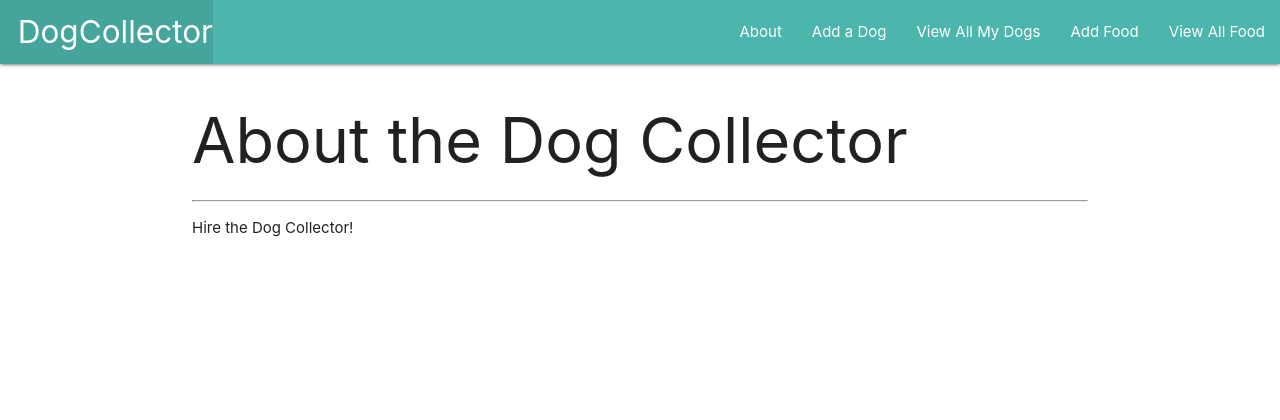
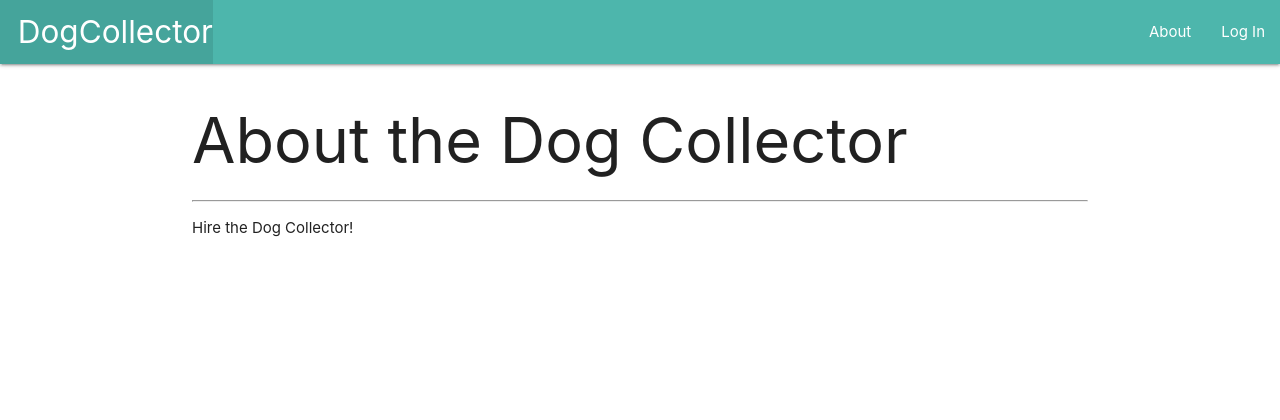
Before and after one commit to gharper235/dog_collector, a Django app: page /about/ in a window 1280 px wide. Shown: the top 420 px of the page. Run offline with Django 3.2, Linux system fonts and the light colour scheme.

Commit message:
through step 7 and working

```diff
--- a/dogcollector_project/settings.py
+++ b/dogcollector_project/settings.py
@@ -124,6 +124,8 @@ STATIC_URL = '/static/'
 # Specify where successful logins should redirect to
 LOGIN_REDIRECT_URL = '/dogs/'
 
+LOGOUT_REDIRECT_URL = '/'
+
 # Default primary key field type
 # https://docs.djangoproject.com/en/3.2/ref/settings/#default-auto-field
 
--- a/main_app/templates/base.html
+++ b/main_app/templates/base.html
@@ -29,10 +29,15 @@
           </ul>
           <ul class="right hide-on-med-and-down">
             <li><a href="{% url 'about' %}">About</a></li>
+            {% if user.is_authenticated %}
             <li><a href="{% url 'dogs_create' %}">Add a Dog</a></li>
             <li><a href="{% url 'index' %}">View All My Dogs</a></li>
             <li><a href="{% url 'create_food' %}">Add Food</a></li>
             <li><a href="{% url 'all_foods' %}">View All Food</a></li>
+            <li><a href="{% url 'logout' %}">Log Out</a></li>
+            {% else %}
+            <li><a href="{% url 'login' %}">Log In</a></li>
+            {% endif %}
           </ul>
         </div>
       </nav>
```
